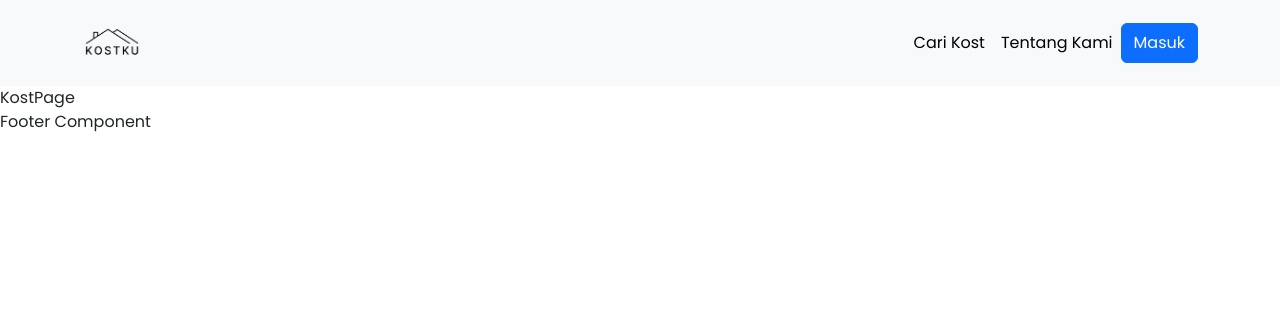
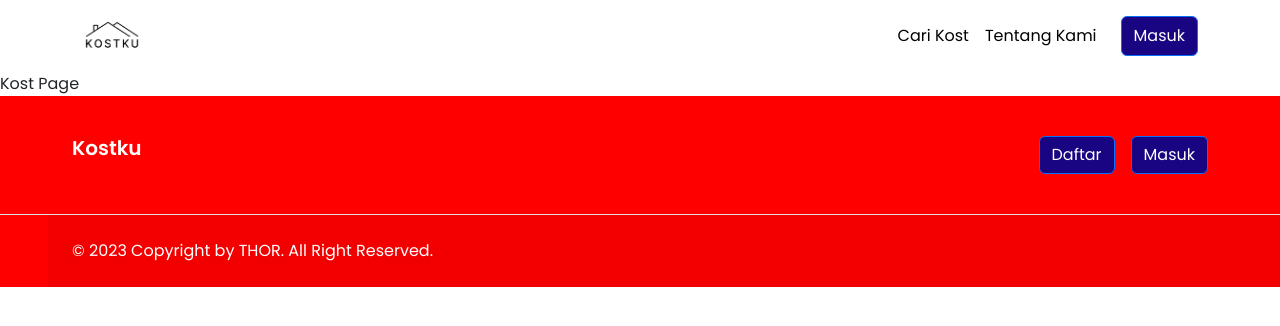
Before and after one commit to faizalfahri/kostku, a React (Vite) app: page /kost in a window 1280 px wide. Shown: the top 326 px of the page. Built offline with nearby package versions, Linux system fonts and the light colour scheme; a web font is replaced by a local one.

Commit message:
navbar and footer

```diff
--- a/src/App.jsx
+++ b/src/App.jsx
@@ -1,7 +1,4 @@
 import { Routes, Route } from "react-router-dom";
-
-import NavbarComponent from "./components/NavbarComponent";
-import FooterComponent from "./components/FooterComponent";
 
 import HomePage from "./pages/User/HomePage";
 import KostPage from "./pages/User/KostPage";
@@ -10,15 +7,11 @@ import DetailKostPage from "./pages/User/DetailKostPage";
 function App() {
   return (
     <div>
-      <NavbarComponent />
-
       <Routes>
         <Route path="/" Component={HomePage} />
         <Route path="/kost" Component={KostPage} />
         <Route path="/detailkost" Component={DetailKostPage} />
       </Routes>
-
-      <FooterComponent />
     </div>
   );
 }
--- a/src/components/FooterComponent.jsx
+++ b/src/components/FooterComponent.jsx
@@ -1,7 +1,25 @@
-import { Footer, Container, Row, Col} from "react-bootstrap"
+import { MDBFooter, MDBIcon } from 'mdb-react-ui-kit';
+import { Button } from 'react-bootstrap'
 
 const FooterComponent = () => {
-  return <div>Footer Component</div>
+  return <div>
+    <MDBFooter bgColor='light' className='footer text-center text-lg-start text-muted'>
+      <section className='d-flex justify-content-center justify-content-lg-between p-4 border-bottom'>
+        <div className='ms-5 pt-3 d-none d-lg-block'>
+          <h5 className='footer-kost'>Kostku</h5>
+        </div>
+
+        <div className='me-5'>
+          <Button className='m-3 button'>Daftar</Button>
+          <Button className='button'>Masuk</Button>
+        </div>
+      </section>
+
+      <div className='p-4 ms-5 copyright' style={{ backgroundColor: 'rgba(0, 0, 0, 0.05)' }}>
+        © 2023 Copyright by THOR. All Right Reserved.
+      </div>
+    </MDBFooter>
+  </div>
 };
 
 export default FooterComponent;
--- a/src/components/NavbarComponent.jsx
+++ b/src/components/NavbarComponent.jsx
@@ -19,7 +19,7 @@ const NavbarComponent = () => {
           <Nav className="ms-auto">
             <Nav.Link href="#kost" className="nav-link">Cari Kost</Nav.Link>
             <Nav.Link href="#tentang" className="nav-link">Tentang Kami</Nav.Link>
-            <Button variant="primary">Masuk</Button>
+            <Button className="ms-3 button">Masuk</Button>
           </Nav>
         </Navbar.Collapse>
       </Container>
--- a/src/pages/User/DetailKostPage.jsx
+++ b/src/pages/User/DetailKostPage.jsx
@@ -1,5 +1,14 @@
+import NavbarComponent from "../../components/NavbarComponent";
+import FooterComponent from "../../components/FooterComponent";
+
 const DetailKostPage = () => {
-  return <div>Detail Kost Page</div>;
+  return <div>
+    <NavbarComponent />
+
+    Detail Kost Page
+
+    <FooterComponent />
+  </div>;
 };
 
 export default DetailKostPage;
--- a/src/pages/User/HomePage.jsx
+++ b/src/pages/User/HomePage.jsx
@@ -1,8 +1,11 @@
-import '../../dist/css/main.css'
+import NavbarComponent from "../../components/NavbarComponent";
+import FooterComponent from "../../components/FooterComponent";
 
 const HomePage = () => {
   return (
-    <div className="homepage">
+    <div>
+      <NavbarComponent />
+      <div className="homepage">
 
       <div className="home-tittle">
         <h1>Ingin Mencari kost diarea Jabodetabek?</h1>
@@ -21,7 +24,8 @@ const HomePage = () => {
       </div>
 
       <div className="swipper"></div>
-
+    </div>
+    <FooterComponent />
     </div>
   );
 };
--- a/src/pages/User/KostPage.jsx
+++ b/src/pages/User/KostPage.jsx
@@ -1,5 +1,14 @@
+import NavbarComponent from "../../components/NavbarComponent";
+import FooterComponent from "../../components/FooterComponent";
+
 const KostPage = () => {
-  return <div>KostPage</div>;
+  return <div>
+    <NavbarComponent />
+
+      Kost Page
+
+    <FooterComponent />
+  </div>;
 };
 
 export default KostPage;
```
Also changed, not shown: src/dist/css/main.css.
